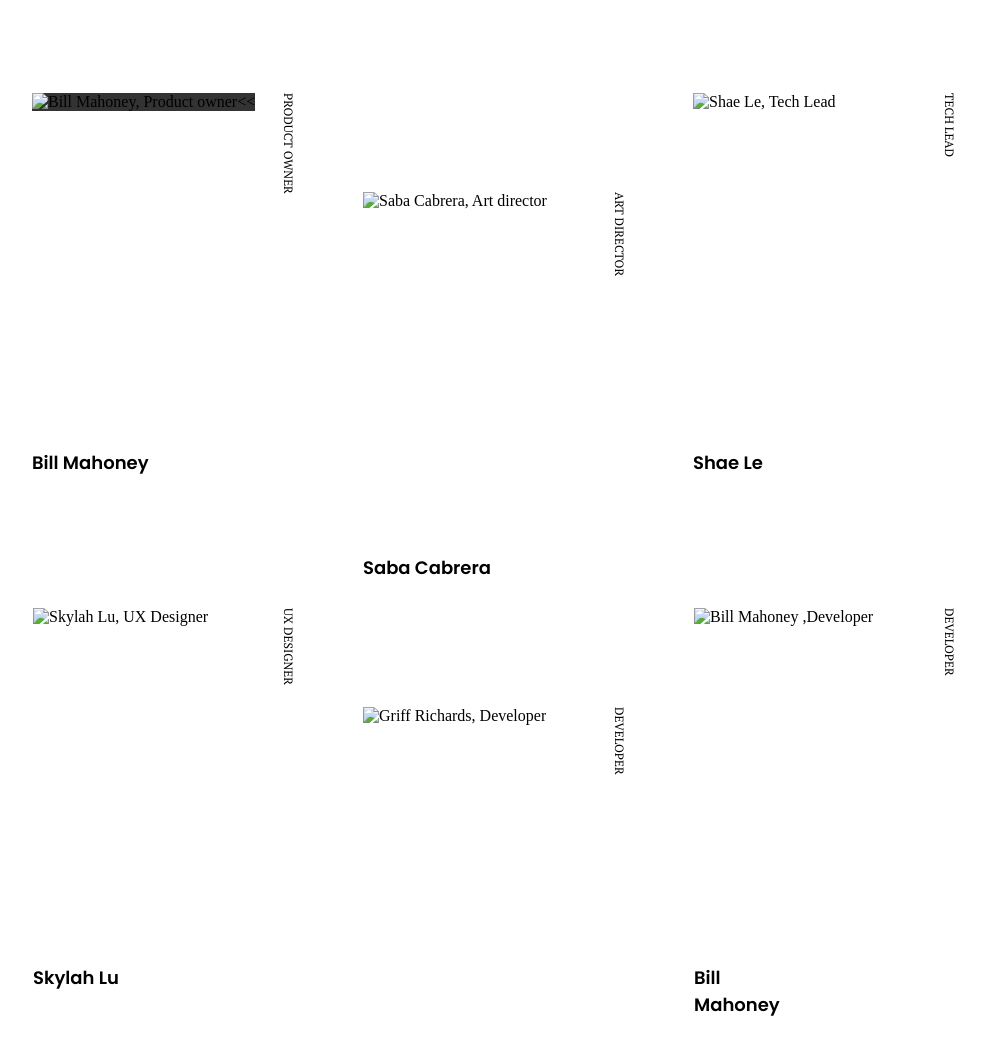
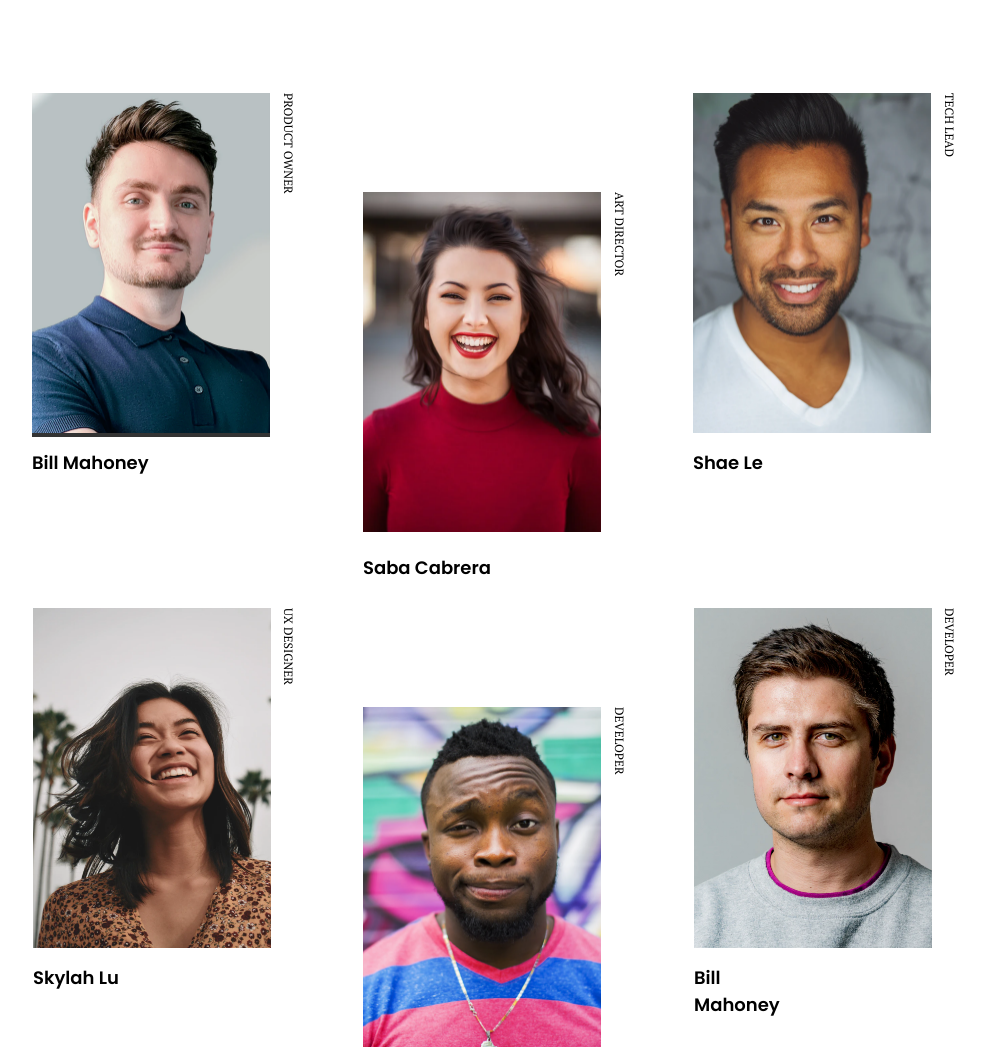
Before and after one commit to Raulcastillejo/My-team-page, a plain HTML site: page index.html in a window 1280 px wide. Shown: the part 237-1291 px from the top of the page, without its empty margins (208-1193 px from the left). Drawn offline with Linux system fonts and the light colour scheme.

Commit message:
Update index.html
cambio de direccion imagenes

```diff
--- a/index.html
+++ b/index.html
@@ -35,12 +35,12 @@
     <div id="Developer"><h2 class="puestos" >Developer</h2></div>
     <div id="Developer2"><h2 class="puestos" >Developer</h2></div>
 <!--imagenes-->
-    <div id="imagen1"><img class="imagenes" src="/my-team-page-master/images/photo1.png" alt="Bill Mahoney, Product owner<<"></div>
-    <div id="imagen2"><img class="imagenes" src="/my-team-page-master/images/photo2.png" alt="Saba Cabrera, Art director "></div>
-    <div id="imagen3"><img class="imagenes" src="/my-team-page-master/images/photo3.png" alt="Shae Le, Tech Lead "></div>
-    <div id="imagen4"><img class="imagenes" src="/my-team-page-master/images/photo4.png" alt="Skylah Lu, UX Designer "></div>
-    <div id="imagen5"><img class="imagenes" src="/my-team-page-master/images/photo5.png" alt="Griff Richards, Developer "></div>
-    <div id="imagen6"><img class="imagenes" src="/my-team-page-master/images/photo6.png" alt="Bill Mahoney ,Developer"></div>
+    <div id="imagen1"><img class="imagenes" src="/images/photo1.png" alt="Bill Mahoney, Product owner<<"></div>
+    <div id="imagen2"><img class="imagenes" src="/images/photo2.png" alt="Saba Cabrera, Art director "></div>
+    <div id="imagen3"><img class="imagenes" src="/images/photo3.png" alt="Shae Le, Tech Lead "></div>
+    <div id="imagen4"><img class="imagenes" src="/images/photo4.png" alt="Skylah Lu, UX Designer "></div>
+    <div id="imagen5"><img class="imagenes" src="/images/photo5.png" alt="Griff Richards, Developer "></div>
+    <div id="imagen6"><img class="imagenes" src="/images/photo6.png" alt="Bill Mahoney ,Developer"></div>
 
 
 <footer><a class="footer" href="https://github.com/Raulcastillejo">Made with ❤️ in Colombia</a></footer>
```
